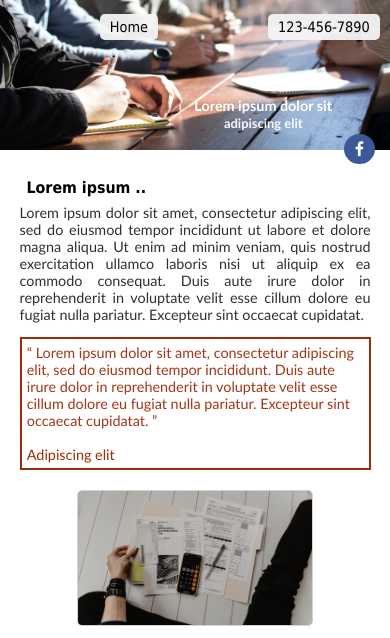
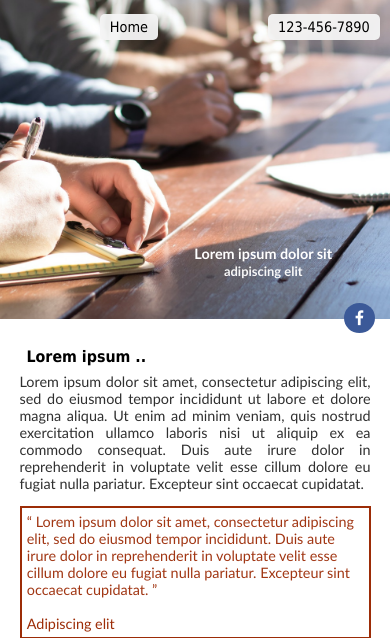
Before and after one commit to sunnysunny77/business, a PHP site: page / in a window 390 px wide. Shown: the top 638 px of the page. Run offline with PHP 8.4, Linux system fonts and the light colour scheme.

Commit message:
Update styles.css

```diff
--- a/css/styles.css
+++ b/css/styles.css
@@ -402,6 +402,10 @@ footer ul li a:hover {
   }
 }
 @media only Screen and (max-width: 576px) {
+  header {
+    min-height: 20vh;
+    background-size: cover;
+  }
   nav ul a,
   header h1,
   article,
```
